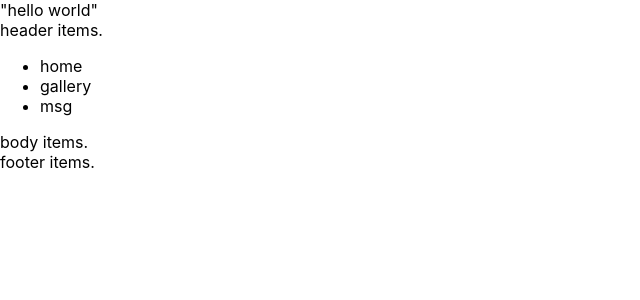
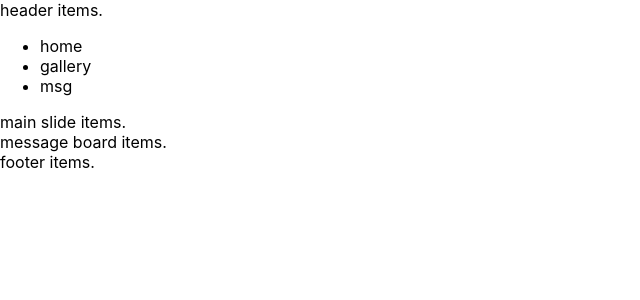
Before and after one commit to yanisforcedtocode/byeGrandma, a React (Create React App) app: page / in a window 1280 px wide. Shown: the top 300 px of the page, without its empty margins (0-640 px from the left). Built offline with nearby package versions, Linux system fonts and the light colour scheme.

Commit message:
Setup-ed react router dom - basic project page Setup

```diff
--- a/package.json
+++ b/package.json
@@ -34,5 +34,8 @@
       "last 1 firefox version",
       "last 1 safari version"
     ]
+  },
+  "devDependencies": {
+    "react-router-dom": "^6.2.2"
   }
 }
--- a/src/App.js
+++ b/src/App.js
@@ -1,9 +1,16 @@
+// === packages
 import React from 'react';
-import logo from './logo.svg';
-import './App.css';
+import { BrowserRouter, Routes, Route } from "react-router-dom";
+
+// === components
 import Header from './components/sections/header'
 import Body from './components/sections/body';
 import Footer from './components/sections/footer';
+
+// === pages
+import HomePage from './pages/homePage';
+import TimeLinePage from './pages/timeLinePage';
+import CloseRelativesPage from './components/layout/closeRelatives';
 
 // === variables
 const navList = ["home", "gallery", "msg"]
@@ -11,9 +18,17 @@ const navList = ["home", "gallery", "msg"]
 function App() {
   return (
     <React.Fragment>
-      "hello world"
       <Header></Header>
-      <Body></Body>
+      <BrowserRouter>
+        <Routes>
+          <Route path="/" >
+            <Route index element={<HomePage />} />
+            <Route path ="timeline" element={<TimeLinePage />} />
+            <Route path = "lovedones" element={<CloseRelativesPage />} />
+            <Route path = "*" element={<HomePage />} />
+          </Route>
+        </Routes>
+      </BrowserRouter>
       <Footer></Footer>
     </React.Fragment>
   );
--- /dev/null
+++ b/src/components/layout/closeRelatives.js
@@ -0,0 +1,11 @@
+import React from 'react';
+
+function CloseRelatives (props){
+    return(
+        <div className='closeRelatives__section'>
+            close relatives items.
+            </div>
+    )
+}
+
+export default CloseRelatives;
--- /dev/null
+++ b/src/components/layout/messageBoard.js
@@ -0,0 +1,11 @@
+import React from 'react';
+
+function MessageBoard (props){
+    return(
+        <div className='msgBoard__section'>
+            message board items.
+            </div>
+    )
+}
+
+export default MessageBoard;
--- /dev/null
+++ b/src/pages/homePage.js
@@ -0,0 +1,17 @@
+// === packages
+import React from "react";
+// === components
+import MainSlide from "../components/layout/mainSlide";
+import MessageBoard from "../components/layout/messageBoard";
+
+function HomePage (props){
+    return (
+        <React.Fragment>
+            <MainSlide/>
+            <MessageBoard/>
+        </React.Fragment>
+
+    )
+}
+
+export default HomePage;
--- /dev/null
+++ b/src/pages/timeLinePage.js
@@ -0,0 +1,14 @@
+// === packages
+import React from "react";
+// === components
+import TimeLineGallery from "../components/layout/timeLineGallery";
+
+function TimeLinePage (props){
+    return (
+        <React.Fragment>
+            <TimeLineGallery/>
+        </React.Fragment>
+    )
+}
+
+export default TimeLinePage;
```
Also changed, not shown: src/components/sections/body.js (+8 -1 lines), src/pages/404Page.js (added, +14 -0 lines), src/pages/closeRelativesPage.js (added, +15 -0 lines), 1 other file (tests, documents, lock files or other folders).
